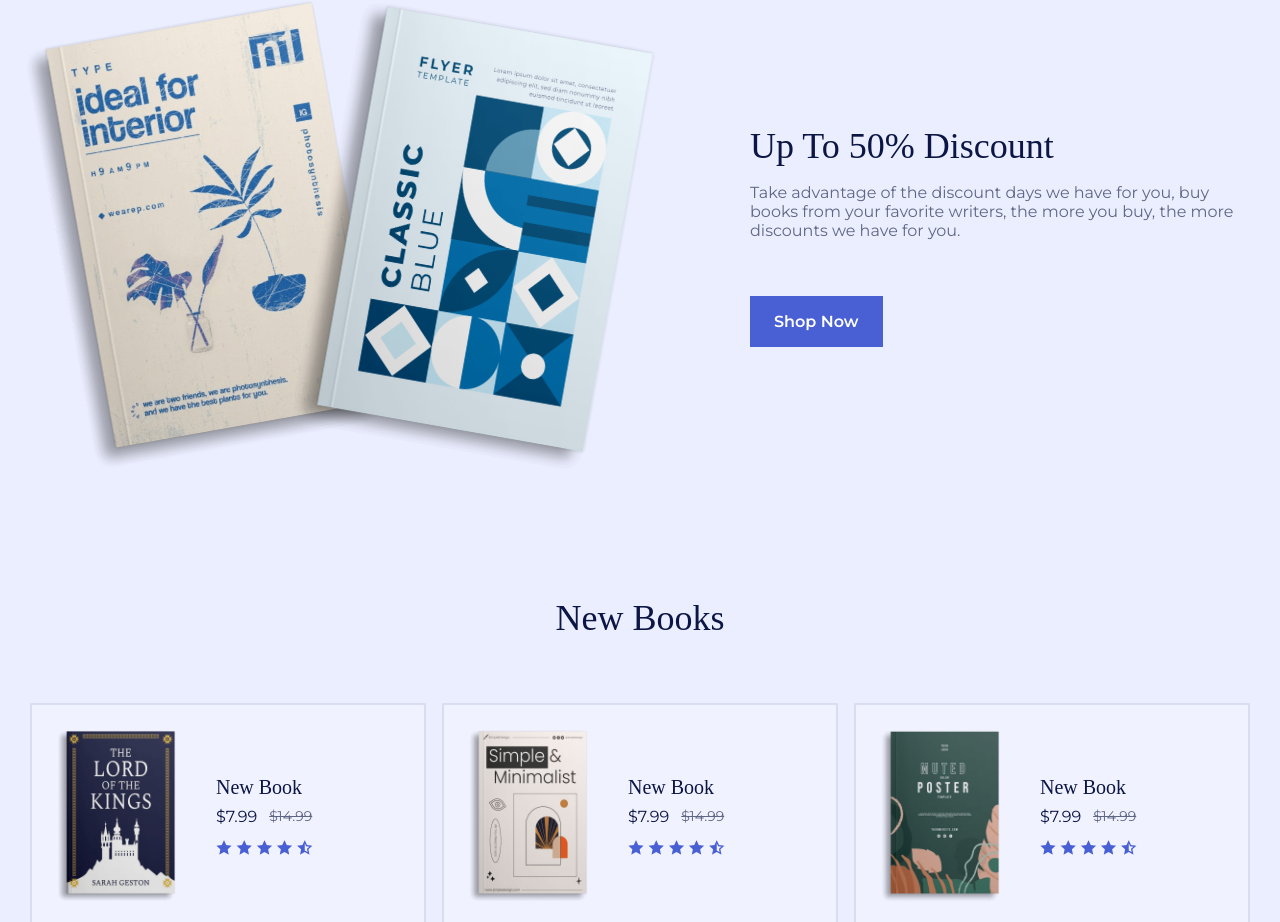
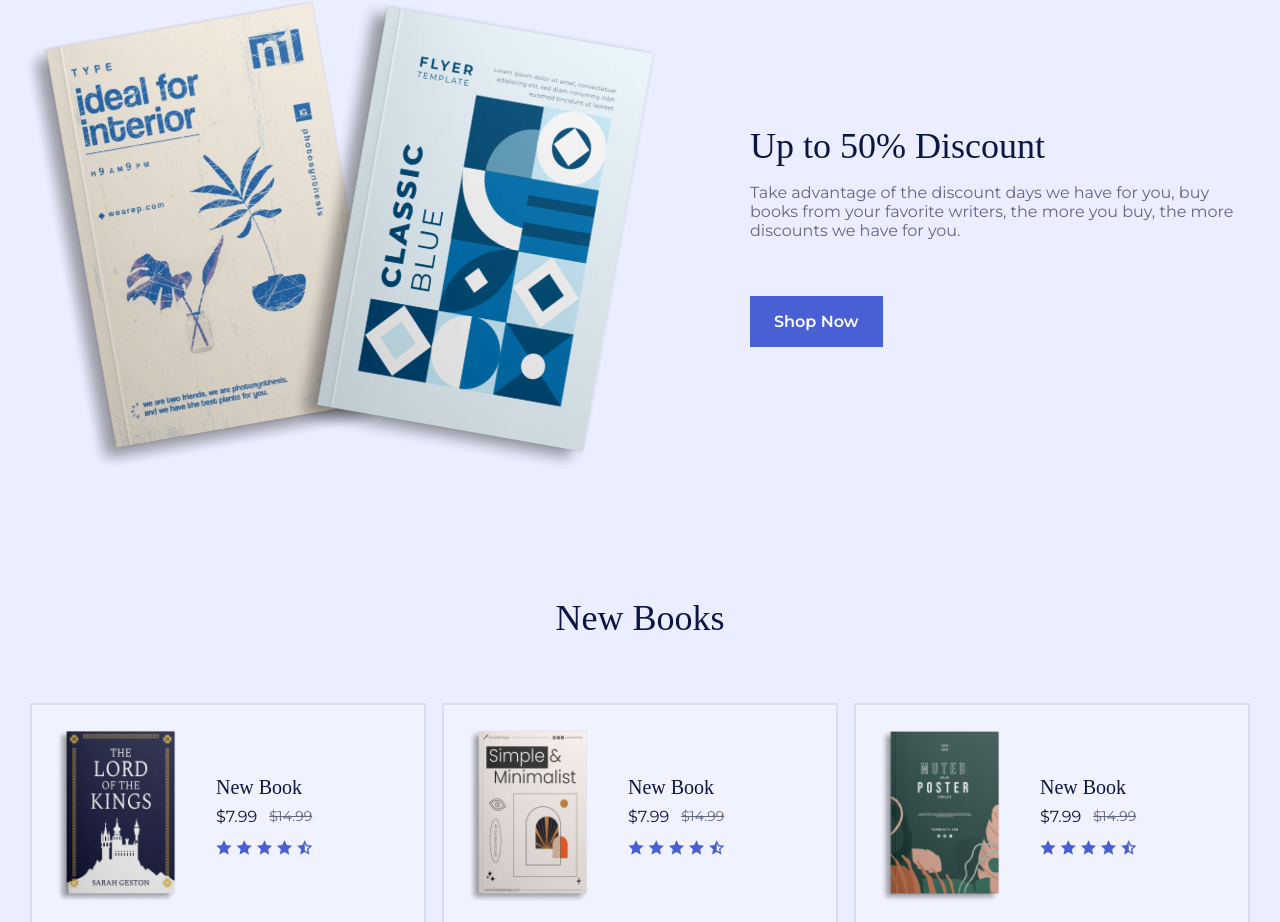
Before and after one commit to ayaelhenawy/E_book, a plain HTML site: page index.html in a window 1280 px wide. Shown: the part 1740-2662 px from the top of the page. Drawn offline with nearby package versions, Linux system fonts and the light colour scheme; a web font is replaced by a local one.

```diff
--- a/index.html
+++ b/index.html
@@ -401,7 +401,7 @@
             <div class="discount__container container grid">
                 <div class="discount__data">
                     <h2 class="discount__title section__title">
-                        Up To 50% Discount
+                        Up to 50% Discount
                     </h2>
 
                     <p class="discount__description">
@@ -410,6 +410,7 @@
                         writers, the more you buy, the more
                         discounts we have for you.
                     </p>
+
                     <a href="#" class="button">Shop Now</a>
                 </div>
                 <div class="discount__images">
@@ -418,6 +419,7 @@
                 </div>
             </div>
         </section>
+        <!--Asmaa branch-->
 
         <!--==================== NEW BOOKS ====================-->
         <section class="new section" id="new" new>
```
